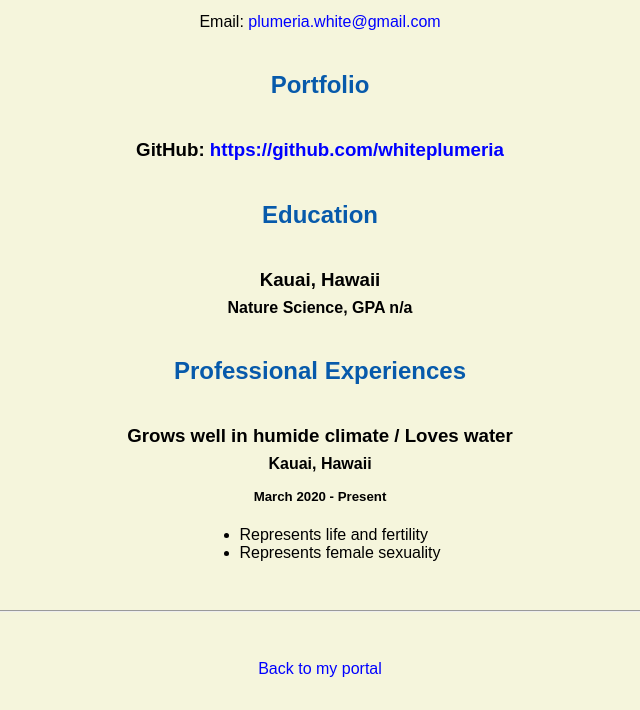
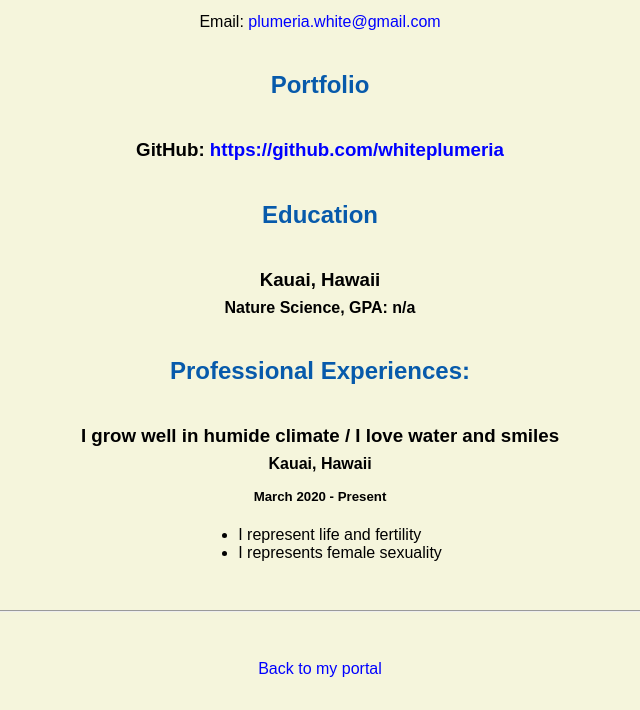
Before and after one commit to whiteplumeria/whiteplumeria.github.io, a plain HTML site: page resume.html in a window 1280 px wide. Shown: the part 497-1207 px from the top of the page, without its empty margins (320-960 px from the left). Drawn offline with Linux system fonts and the light colour scheme.

Commit message:
Update resume.html

```diff
--- a/resume.html
+++ b/resume.html
@@ -31,18 +31,17 @@
     <h2>Education</h2>
 
     <h3>Kauai, Hawaii</h3>
-    <h4>Nature Science, GPA n/a</h4>
+    <h4>Nature Science, GPA: n/a</h4>
 
-    <h2>Professional Experiences</h2>
+    <h2>Professional Experiences:</h2>
 
-    <h3>Grows well in humide climate / Loves water</h3>
+    <h3>I grow well in humide climate / I love water and smiles</h3>
     <h4>Kauai, Hawaii</h4>
     <h5>March 2020 - Present</h5>
       <ul>
-        <li>Represents life and fertility</li>
-        <li>Represents female sexuality</li>
+        <li>I represent life and fertility</li>
+        <li>I represents female sexuality</li>
       </ul>
-
   </body>
 
   <footer>
```
